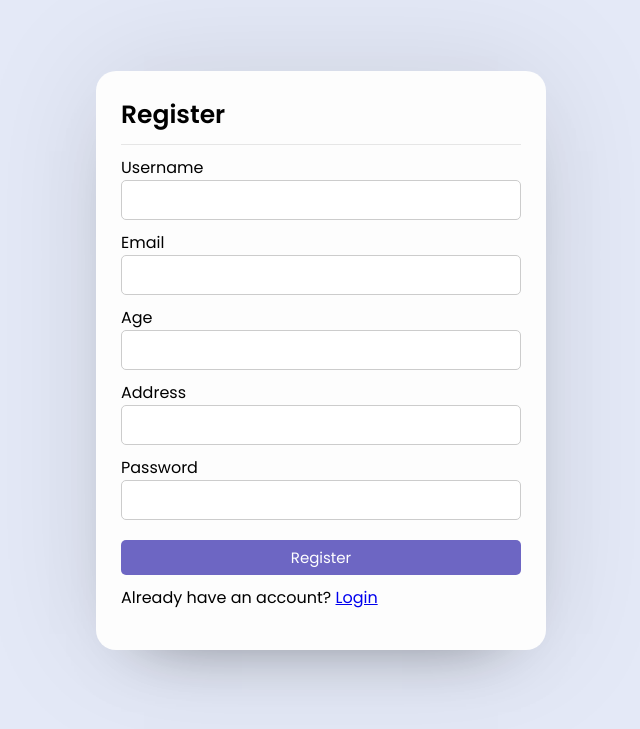
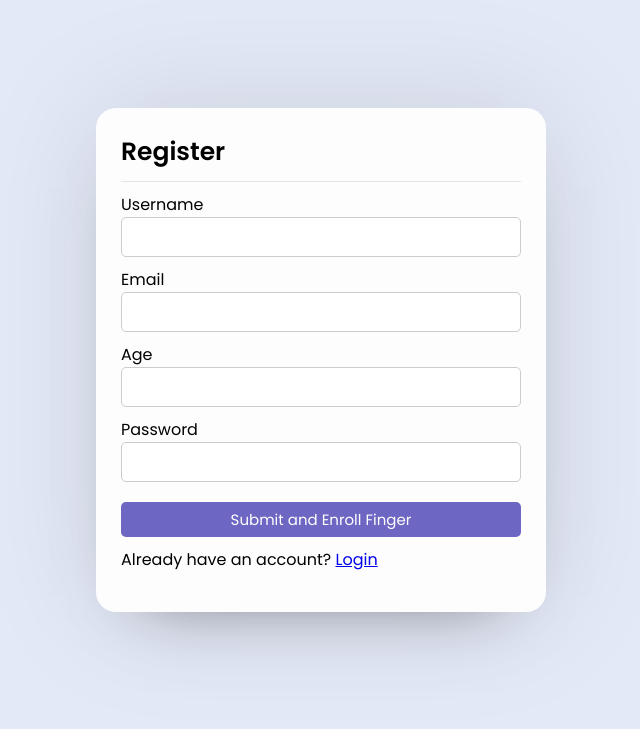
Before and after one commit to yuvan88/TARUMT-Voting-Systems, a PHP site: page /TARUMT-Voting-Systems/register.php in a window 1280 px wide. Shown: the top 729 px of the page, without its empty margins (319-959 px from the left). Run offline with PHP 8.4, Linux system fonts and the light colour scheme.

Commit message:
combine versio of register and login.php

```diff
--- a/register.php
+++ b/register.php
@@ -21,42 +21,18 @@ function decrypt_data($data)
     return openssl_decrypt(base64_decode($data), ENCRYPTION_METHOD, $key, 0, $iv);
 }
 
-// Function to check file integrity
-function check_file_integrity($file_path, $expected_hash)
-{
-    if (!file_exists($file_path)) {
-        echo "File does not exist: " . $file_path;
-        return;
-    }
-
-    // Generate the hash of the file
-    $file_hash = hash_file('sha256', $file_path);
-
-    // Check if the hash matches the expected value
-    if ($file_hash === $expected_hash) {
-        echo "File integrity verified: " . basename($file_path);
-    } else {
-        echo "File integrity compromised: " . basename($file_path);
-    }
-}
-
 // Check if form is submitted
 if (isset($_POST['submit'])) {
     // Sanitize and validate inputs
     $username = trim(mysqli_real_escape_string($con, $_POST['username']));
     $email = trim(mysqli_real_escape_string($con, $_POST['email']));
+    $age = isset($_POST['age']) && is_numeric($_POST['age']) && $_POST['age'] > 0 ? (int) $_POST['age'] : NULL;
+    $password = mysqli_real_escape_string($con, $_POST['password']);
 
-    // Validate and handle age input
-    $age = isset($_POST['age']) && is_numeric($_POST['age']) && $_POST['age'] > 0 ? (int) $_POST['age'] : NULL;
-
-    // Validate age input more clearly
     if ($age === NULL) {
         echo "<div class='message'><p>Invalid age provided. Please enter a valid number greater than zero.</p></div>";
         exit;
     }
-
-    $address = mysqli_real_escape_string($con, $_POST['address']);
-    $password = mysqli_real_escape_string($con, $_POST['password']);
 
     // Validate email format
     if (!filter_var($email, FILTER_VALIDATE_EMAIL)) {
@@ -64,36 +40,34 @@ if (isset($_POST['submit'])) {
         exit;
     }
 
-    // Check if the email already exists in the database
-    $email_check_query = $con->prepare("SELECT Email FROM users WHERE Email = ?");
-    $email_check_query->bind_param("s", $email);
-    $email_check_query->execute();
-    $email_check_query->store_result();
+    // Check if the email already exists
+    $verify_query = $con->prepare("SELECT Email FROM users WHERE Email = ?");
+    $verify_query->bind_param("s", $email);
+    $verify_query->execute();
+    $verify_query->store_result();
 
-    if ($email_check_query->num_rows > 0) {
+    if ($verify_query->num_rows > 0) {
         echo "<div class='message'><p>This email is already registered. Try another one!</p></div>";
-        $email_check_query->close();
+        $verify_query->close();
         exit;
     }
-    $email_check_query->close();
+    $verify_query->close();
 
-    // Encrypt sensitive data
-    $encrypted_address = encrypt_data($address);
-
-    // Store age as plain integer (no encryption)
-    $plain_age = (int) $age;
+    // Encrypt sensitive data (if required)
+    $encrypted_age = encrypt_data($age);
 
     // Hash the password securely
     $hashed_password = password_hash($password, PASSWORD_DEFAULT);
 
-    // Insert new user into the database
-    $insert_query = $con->prepare("INSERT INTO users (Username, Email, Age, Address, Password) VALUES (?, ?, ?, ?, ?)");
-    $insert_query->bind_param("sssss", $username, $email, $plain_age, $encrypted_address, $hashed_password);
+    // Insert into database
+    $insert_query = $con->prepare("INSERT INTO users (Username, Email, Age, Password, is_admin) VALUES (?, ?, ?, ?, 0)");
+    $insert_query->bind_param("ssss", $username, $email, $encrypted_age, $hashed_password);
 
-    // Attempt to insert the data
     try {
         if ($insert_query->execute()) {
-            // Log the registration attempt
+            $user_id = $con->insert_id; // Get the ID of the newly inserted user
+
+            // Log registration activity
             $ip_address = $_SERVER['REMOTE_ADDR'];
             $log_file = 'logs/registration.log';
             file_put_contents($log_file, "Registration attempt by $username from IP: $ip_address at " . date('Y-m-d H:i:s') . "\n", FILE_APPEND);
@@ -105,19 +79,17 @@ if (isset($_POST['submit'])) {
             $log_query->execute();
             $log_query->close();
 
-            // Redirect to login page after successful registration
-            header("Location: login.php");
+            // Redirect to enroll_finger.php with user ID
+            header("Location: enroll_finger.php?user_id=$user_id");
             exit;
         }
     } catch (mysqli_sql_exception $e) {
         echo "<div class='message'><p>Registration failed due to an unexpected error: " . $e->getMessage() . "</p></div>";
     }
 
-    // Close the prepared statement
     $insert_query->close();
 }
 ?>
-
 <!DOCTYPE html>
 <html lang="en">
 
@@ -146,15 +118,11 @@ if (isset($_POST['submit'])) {
                     <input type="number" name="age" required min="1">
                 </div>
                 <div class="field input">
-                    <label>Address</label>
-                    <input type="text" name="address" required>
-                </div>
-                <div class="field input">
                     <label>Password</label>
                     <input type="password" name="password" required>
                 </div>
                 <div class="field">
-                    <input type="submit" name="submit" value="Register" class="btn">
+                    <input type="submit" name="submit" value="Submit and Enroll Finger" class="btn">
                 </div>
                 <div class="links">
                     Already have an account? <a href="login.php">Login</a>
```
Also changed, not shown: login.php (line endings or trailing spaces).
